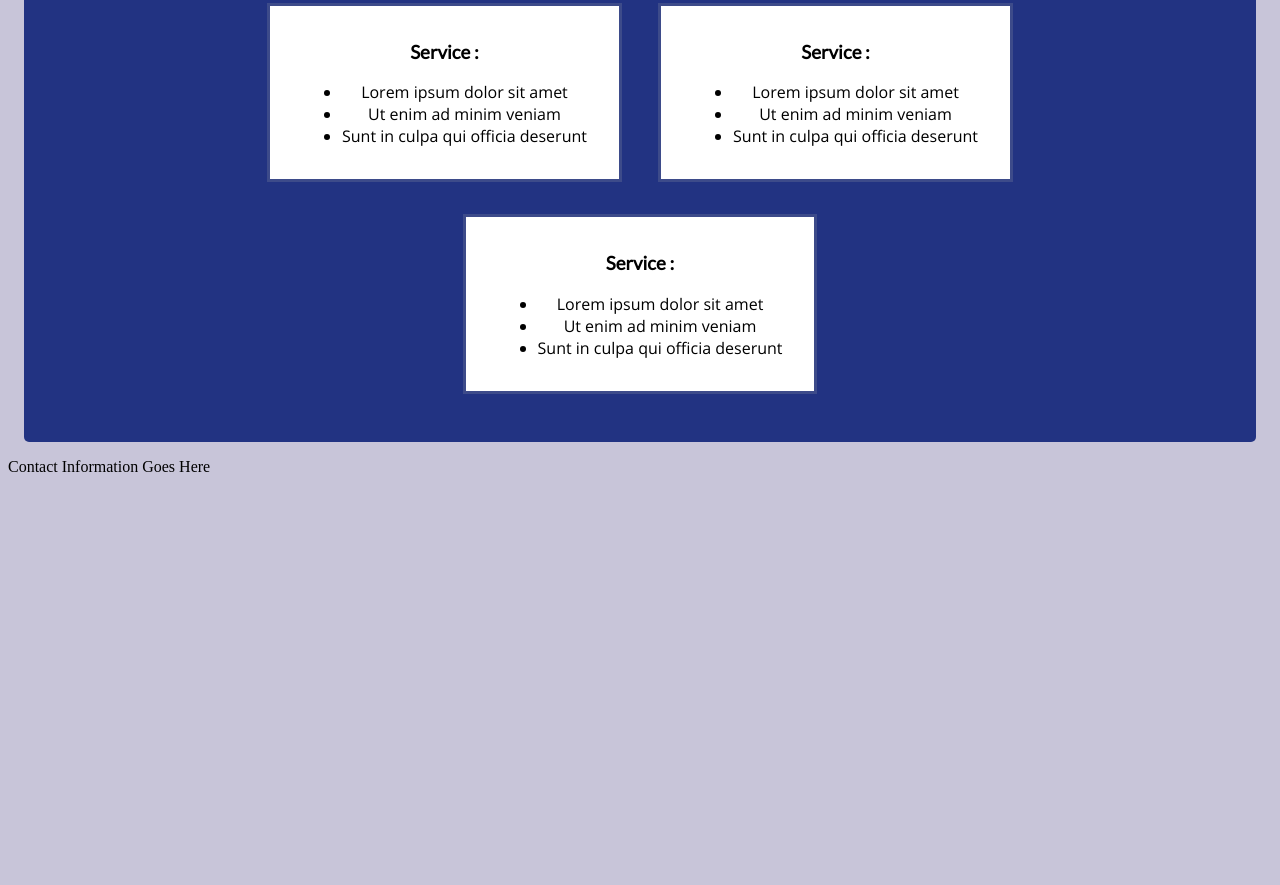
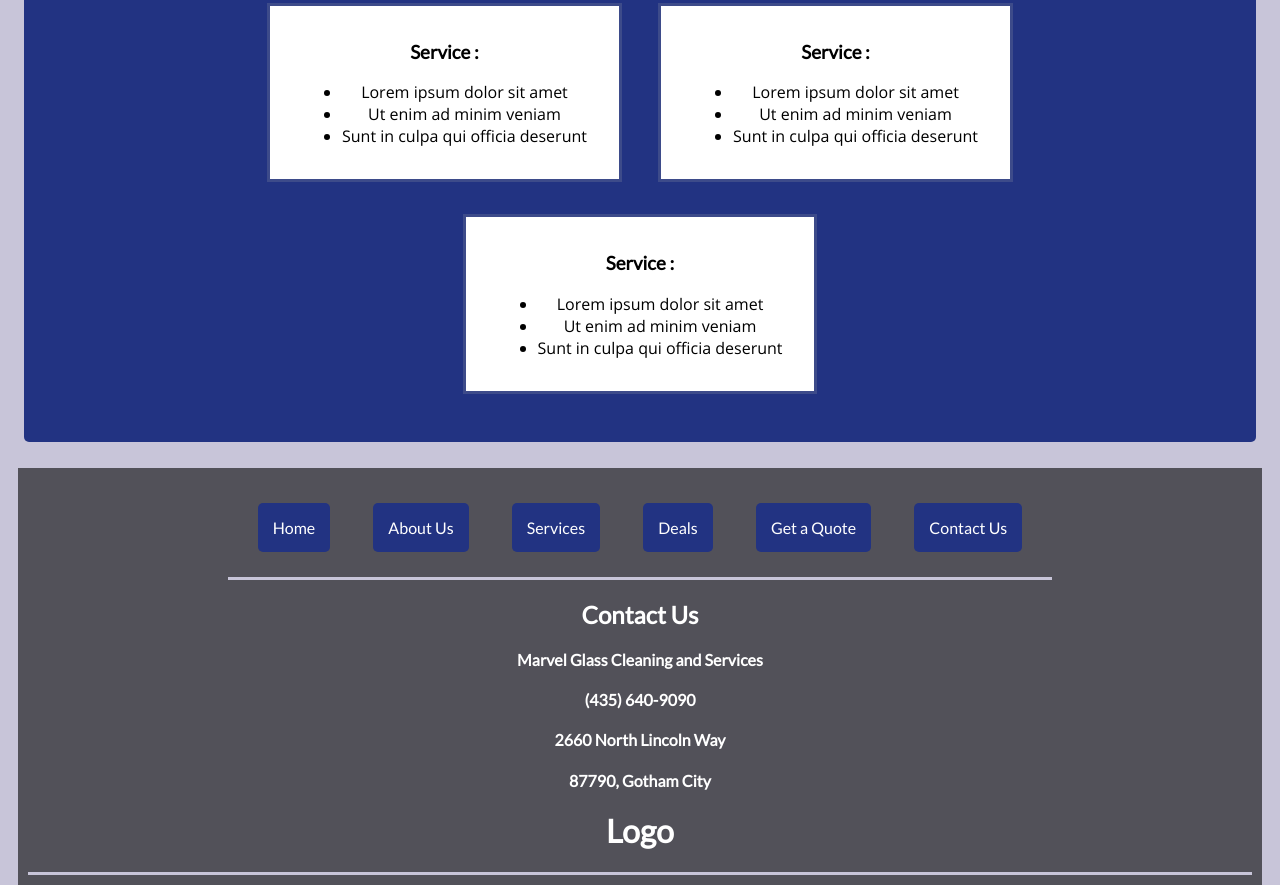
Before and after one commit to KeatenJo/MarvelWindowsWebsite, a plain HTML site: page src/index.html in a window 1280 px wide. Shown: the part 808-1693 px from the top of the page. Before the commit the page ends 1284 px from the top, so only its background shows below. Drawn offline with Linux system fonts and the light colour scheme.

Commit message:
Implemented Website Footer.

```diff
--- a/src/index.html
+++ b/src/index.html
@@ -103,7 +103,25 @@
 	</div>
 
 	<footer>
-		<div>Contact Information Goes Here</div>
+		<div id="footerContainer">
+			<div class="navDivs" id="bottomNavDiv">
+				<div class="navButtons">Home</div>
+				<div class="navButtons">About Us</div>
+				<div class="navButtons">Services</div>
+				<div class="navButtons">Deals</div>
+				<div class="navButtons">Get a Quote</div>
+				<div class="navButtons">Contact Us</div>
+			</div>
+		<div id="contactDiv">
+			<h2>Contact Us</h2>
+			<h4>Marvel Glass Cleaning and Services</h4>
+			<h4>(435) 640-9090</h4>
+			<h4>2660 North Lincoln Way</h4>
+			<h4>87790, Gotham City</h4>
+			<h1> Logo </h1>
+		</div>
+
+		</div>
 	</footer>
 	</div>
 
--- a/src/style.css
+++ b/src/style.css
@@ -27,6 +27,11 @@ h3 {
 	font-family:Lato;
 }
 
+h4 {
+	font-family: Lato;
+
+}
+
 @font-face {
 	font-family: Lato;
 	src: url(Lato/Lato-Regular.ttf)
@@ -37,6 +42,11 @@ h3 {
 	src: url(Open_Sans/OpenSans-Regular.ttf)
 }
 
+footer {
+	background-color: #525159;
+	margin: 10px;
+	padding: 10px;
+}
 #wrapper{
     padding: 5px 10px;
     width: 960px;
@@ -137,3 +147,18 @@ h3 {
 	margin: 5px;
 	padding 1em;
 }
+#footerContainer {
+	text-align: center;
+}
+#bottomNavDiv {
+	border-bottom-style: solid;
+	border-color: #C8C5D9;
+}
+#contactDiv {
+	margin: 0 auto;
+	padding 1em;
+	color: white;
+	border-bottom-style: solid;
+	border-color: #C8C5D9;
+
+}
```
